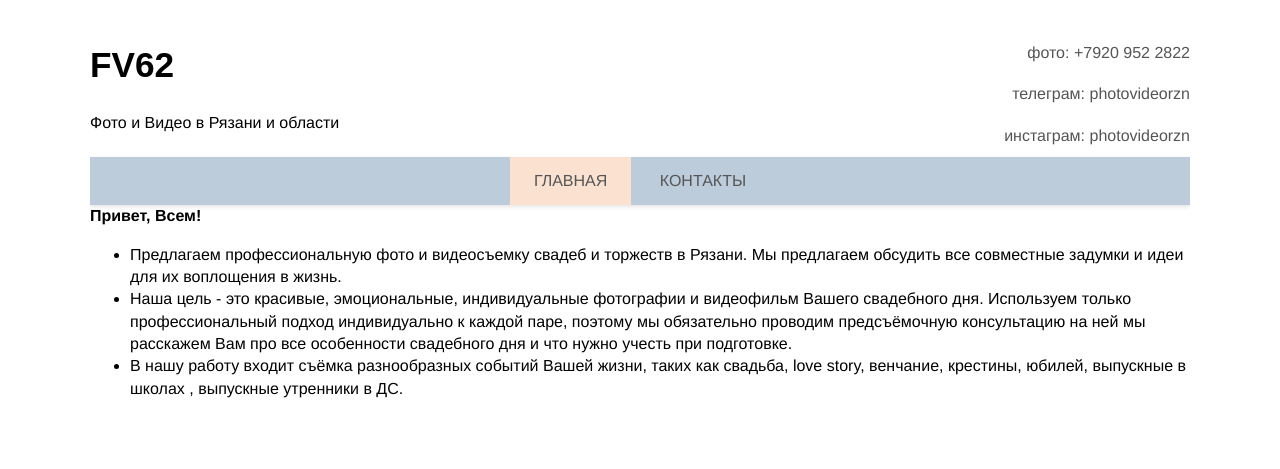
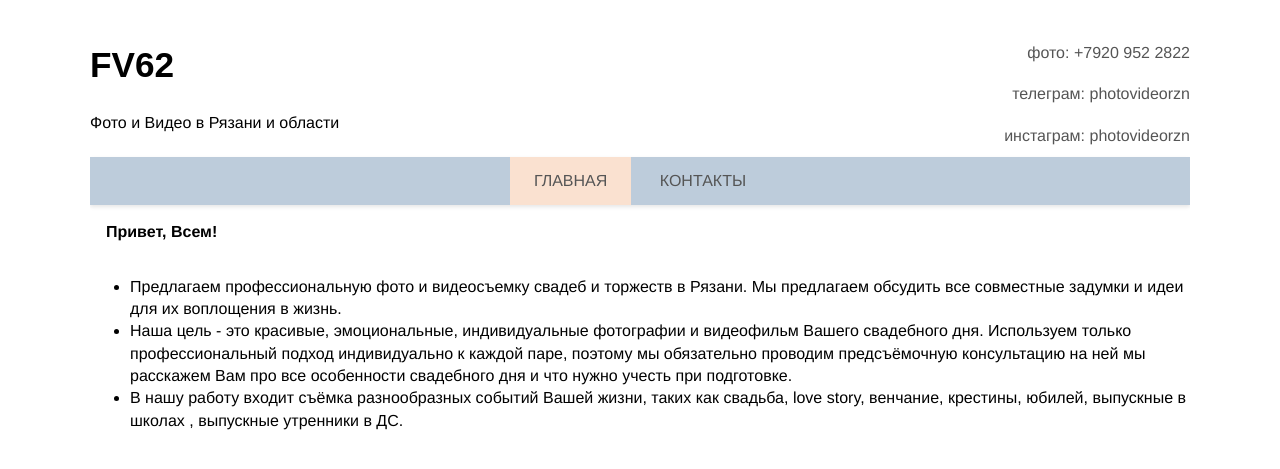
Before and after one commit to fv62/fv62.github.io, a Jekyll site: the page built from index.md, in a window 1280 px wide. Shown: the top 469 px of the page. Built offline with Jekyll 4.4.1, drawn with Linux system fonts in a browser that asks for light colours.

Commit message:
Update 20_app.scss

```diff
--- a/_sass/20_app.scss
+++ b/_sass/20_app.scss
@@ -87,3 +87,8 @@
     display: none !important;
   }
 }
+
+
+.content.section.group > p {
+    padding: 1rem;
+}
```
